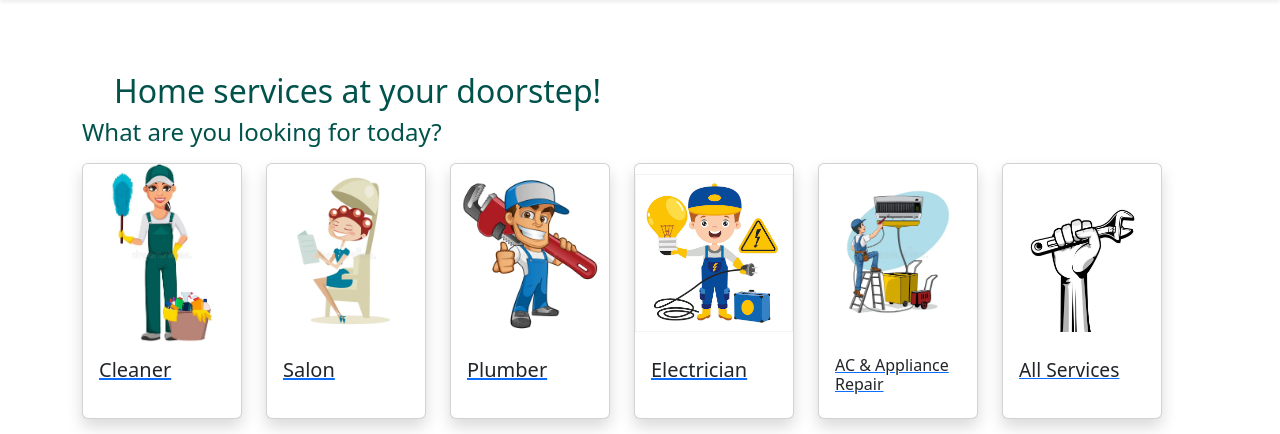
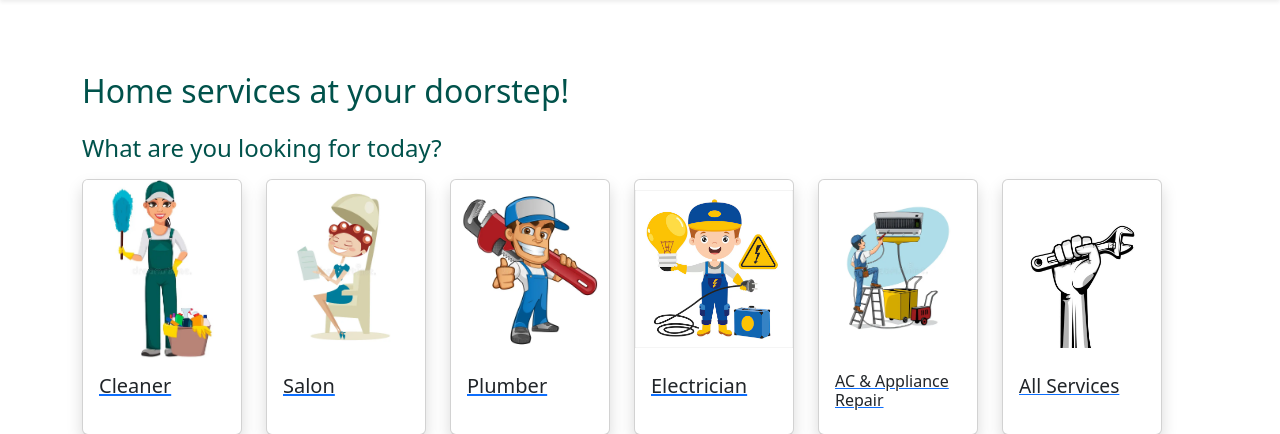
Before and after one commit to Adri935/MAD1-Household-Services-App, a Flask app: page / in a window 1280 px wide. Shown: the part 89-523 px from the top of the page. Run offline with Flask 3, Linux system fonts and the light colour scheme; parts of the project's set-up code (start-up, migrations or seed data) failed here and were passed over.

Commit message:
final commit

```diff
--- a/routes.py
+++ b/routes.py
@@ -108,7 +108,7 @@ def professional_register():
         id_proof = request.files.get('idProof')
         certification = request.files.get('certification')
 
-        if not name or not email or not password or not conf_pwd or not phone or not service_id or not experience or not id_proof or not address or not pincode:
+        if not name or not email or not password or not conf_pwd or not phone or not service_id or not experience or not id_proof or not address or not pincode or not certification:
             flash('Please fill all the fields','danger')
             return redirect(url_for('professional_register'))
 
@@ -215,7 +215,7 @@ def profile():
                 path = customer.photo
                 if path!='static/defaultpfp.jpeg' and path!=None:
                     os.remove(os.path.join(current_app.root_path, path))
-            customer.photo = photo_path.replace('\\', '/')
+                customer.photo = photo_path.replace('\\', '/')
 
             db.session.commit()
             flash('Profile updated successfully.','success')
--- a/templates/customer_dashboard.html
+++ b/templates/customer_dashboard.html
@@ -51,7 +51,7 @@ DASHBOARD
     {% if current_user.is_authenticated %}
     <h2 class="page-headings pb-3">Welcome, {{ user.name }}!</h2>
     {% else %}
-    <h2 class="page-headings mx-3 px-3">Home services at your doorstep!</h2>
+    <h2 class="page-headings pb-3">Home services at your doorstep!</h2>
     {% endif %}
     <div class="row">
         <h4 class="page-headings mb-3 col-12 col-sm-6 col-lg-6">What are you looking for today?</h4>
```
Also changed, not shown: static/certifications/2fa2cdfd63b792ad.png (added), static/certifications/67dd39d1d5ccf0ed.png (added), static/id_proof/1d69656cc0acf983.jpg (added), static/profile_pics/20f861ef0efacd1b.jpg (added).
